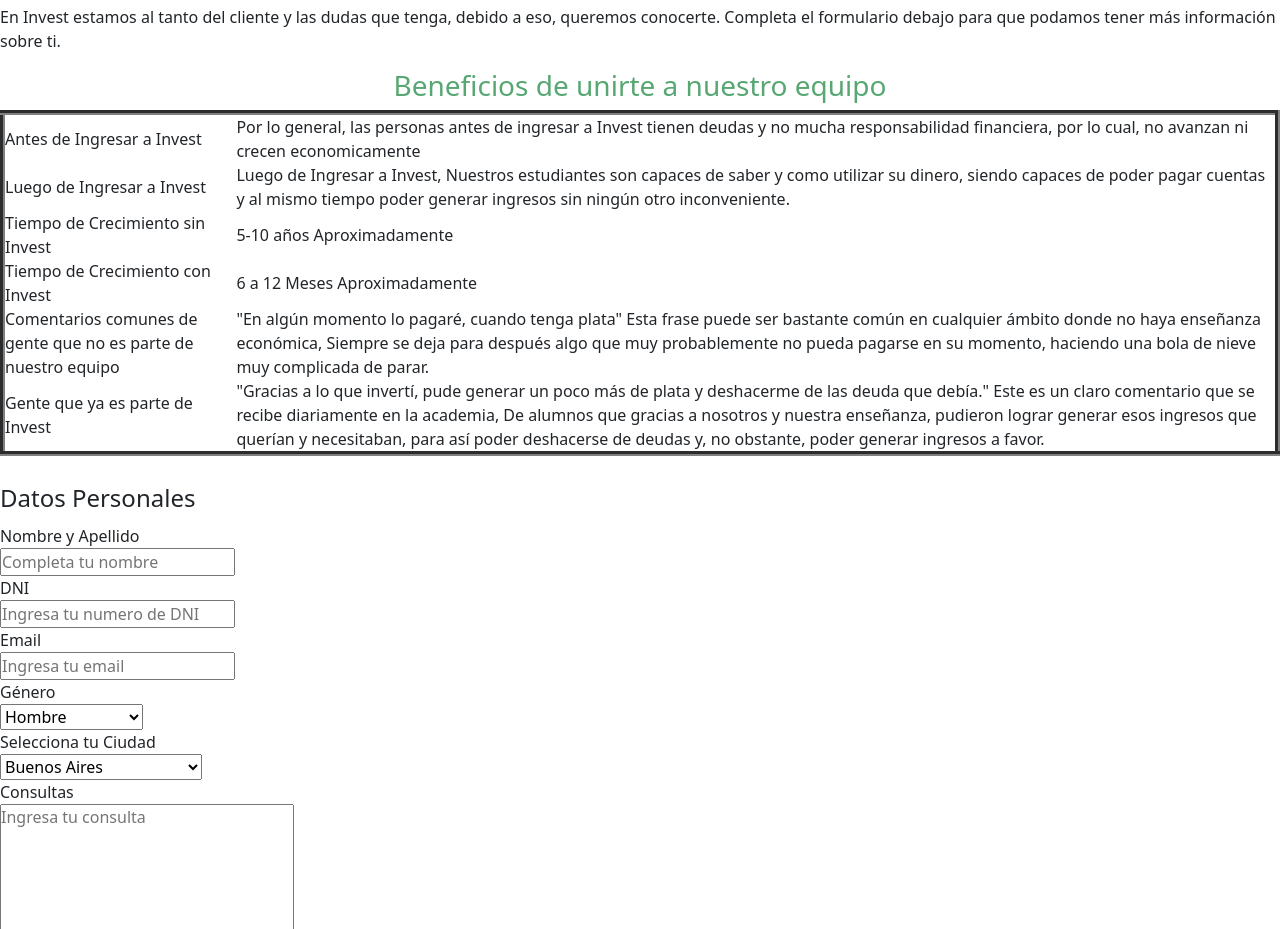
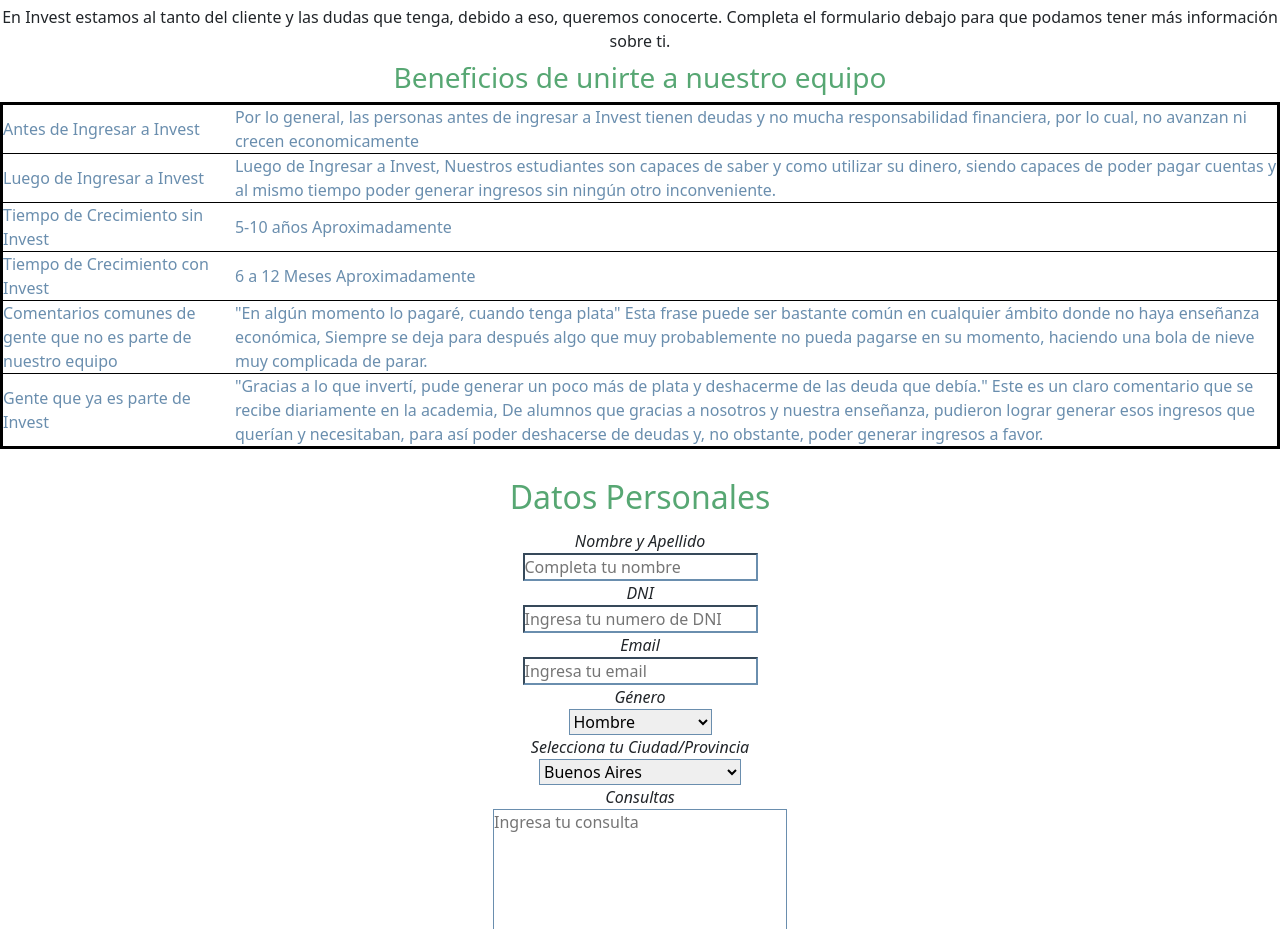
Before and after one commit to LucianoCerullo77/proyectocoder, a website: page secciones/contacto.html in a window 1280 px wide. Shown: the part 623-1552 px from the top of the page. Drawn offline with nearby package versions, Linux system fonts and the light colour scheme.

Commit message:
Se editaron los estilos de los textos, tablas y formularios, se modificaron los colores de SASS

```diff
--- a/scss/_colores.scss
+++ b/scss/_colores.scss
@@ -2,3 +2,4 @@
 $color2: #6A8EAE;
 $color3: #9BD1E5;
 $color4: #2D2F31;
+$color5: #000000;
--- a/scss/origen.scss
+++ b/scss/origen.scss
@@ -68,6 +68,58 @@
 	color: $color1;
 }
 
+/*Inicio de Textos*/
+
+p {
+    text-align: center;
+    margin-bottom: 0.5rem;
+}
+
+b {
+    font-style: italic;
+    color: $color3;
+}
+
+i {
+    color: $color1;
+}
+
+/*Tablas y formularios*/
+
+table {
+    border:$color5 0.2rem solid;
+    color: $color2;
+}
+
+tr {
+    border: $color5 0.1rem solid;
+}
+
+fieldset {
+    text-align: center;
+}
+
+legend {
+    color: $color1;
+    font-size: 2rem;
+}
+
+label {
+    font-style: italic;
+}
+
+input {
+    border-color: $color2;
+}
+
+select {
+    border-color: $color2;
+}
+
+textarea {
+    border-color: $color2;
+}
+
 /*Keyframes*/
 
 @keyframes titulo {
@@ -126,5 +178,3 @@
         width: 44rem;
     }
 }
-
-/*Inicio de Textos*/
--- a/secciones/contacto.html
+++ b/secciones/contacto.html
@@ -55,7 +55,7 @@
 		<p>En Invest estamos al tanto del cliente y las dudas que tenga, debido a eso, queremos conocerte. Completa el formulario debajo para que podamos tener más información sobre ti.</p>
 	<section><!--Inicio De Tablas-->
 		<h3 class="subSubtitulo">Beneficios de unirte a nuestro equipo</h3>
-		<table border="5px">
+		<table>
 			<tr>
 				<td>Antes de Ingresar a Invest</td>
 				<td>Por lo general, las personas antes de ingresar a Invest tienen deudas y no mucha responsabilidad financiera, por lo cual, no avanzan ni crecen economicamente</td>
@@ -101,7 +101,7 @@
 				<option value="NB">No Binario/Otro</option>
 			</select><br>
 		</form>
-		<label for="ciudades">Selecciona tu Ciudad</label><br>
+		<label for="ciudades">Selecciona tu Ciudad/Provincia</label><br>
 		<form>
 			<select name="ciudades">
 				<option value="BSAS">Buenos Aires</option>
```
Also changed, not shown: css/estilo.css.
